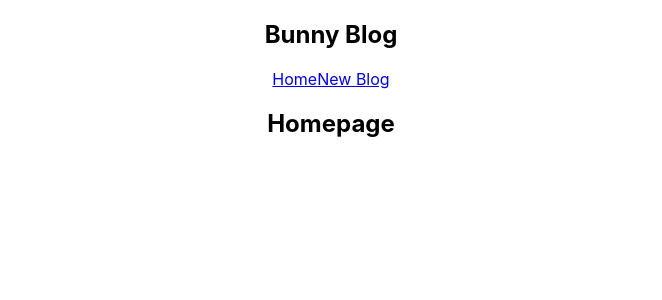
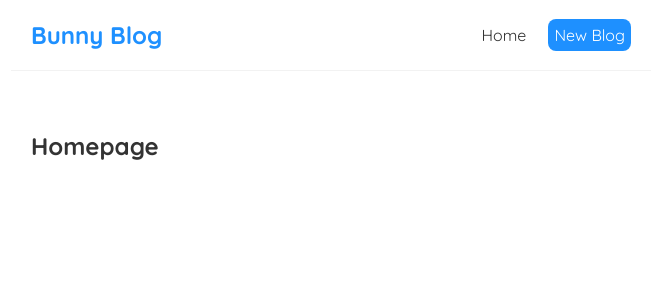
Before and after one commit to SOPHIA-MARY-R/React-Learning--Bunny-Blog, a React (Create React App) app: page / in a window 1280 px wide. Shown: the top 300 px of the page, without its empty margins (309-971 px from the left). Built offline with nearby package versions, Linux system fonts and the light colour scheme.

Commit message:
Adding styles to react components

```diff
--- a/src/App.css
+++ /dev/null
@@ -1,38 +0,0 @@
-.App {
-  text-align: center;
-}
-
-.App-logo {
-  height: 40vmin;
-  pointer-events: none;
-}
-
-@media (prefers-reduced-motion: no-preference) {
-  .App-logo {
-    animation: App-logo-spin infinite 20s linear;
-  }
-}
-
-.App-header {
-  background-color: #282c34;
-  min-height: 100vh;
-  display: flex;
-  flex-direction: column;
-  align-items: center;
-  justify-content: center;
-  font-size: calc(10px + 2vmin);
-  color: white;
-}
-
-.App-link {
-  color: #61dafb;
-}
-
-@keyframes App-logo-spin {
-  from {
-    transform: rotate(0deg);
-  }
-  to {
-    transform: rotate(360deg);
-  }
-}
--- a/src/App.js
+++ b/src/App.js
@@ -1,4 +1,3 @@
-import './App.css';
 import Navbar from './Navbar';
 import Home from './Home';
 
--- a/src/Navbar.js
+++ b/src/Navbar.js
@@ -4,7 +4,11 @@
             <h1>Bunny Blog</h1>
             <div className="links">
                 <a href="/">Home</a>
-                <a href="/create">New Blog</a>
+                <a href="/create" style={{
+                    color: 'white',
+                    backgroundColor: 'dodgerblue',
+                    borderRadius: '8px'
+                }}>New Blog</a>
             </div>
         </nav>
     );
--- a/src/index.css
+++ b/src/index.css
@@ -1,13 +1,33 @@
-body {
+@import url('https://fonts.googleapis.com/css2?family=Quicksand:wght@300;400;500;600;700&display=swap');
+* {
   margin: 0;
-  font-family: -apple-system, BlinkMacSystemFont, 'Segoe UI', 'Roboto', 'Oxygen',
-    'Ubuntu', 'Cantarell', 'Fira Sans', 'Droid Sans', 'Helvetica Neue',
-    sans-serif;
-  -webkit-font-smoothing: antialiased;
-  -moz-osx-font-smoothing: grayscale;
+  font-family: "Quicksand";
+  color: #333;
 }
-
-code {
-  font-family: source-code-pro, Menlo, Monaco, Consolas, 'Courier New',
-    monospace;
+.navbar {
+  padding: 20px;
+  display: flex;
+  align-items: center;
+  max-width: 600px;
+  margin: 0 auto;
+  border-bottom: 1px solid #f2f2f2;
 }
+.navbar h1 {
+  color:dodgerblue;
+}
+.navbar .links {
+  margin-left: auto;
+}
+.navbar a {
+  margin-left: 16px;
+  text-decoration: none;
+  padding: 6px;
+}
+.navbar a:hover {
+  color:dodgerblue;
+}
+.content {
+  max-width: 600px;
+  margin: 40px auto;
+  padding: 20px;
+}
```
